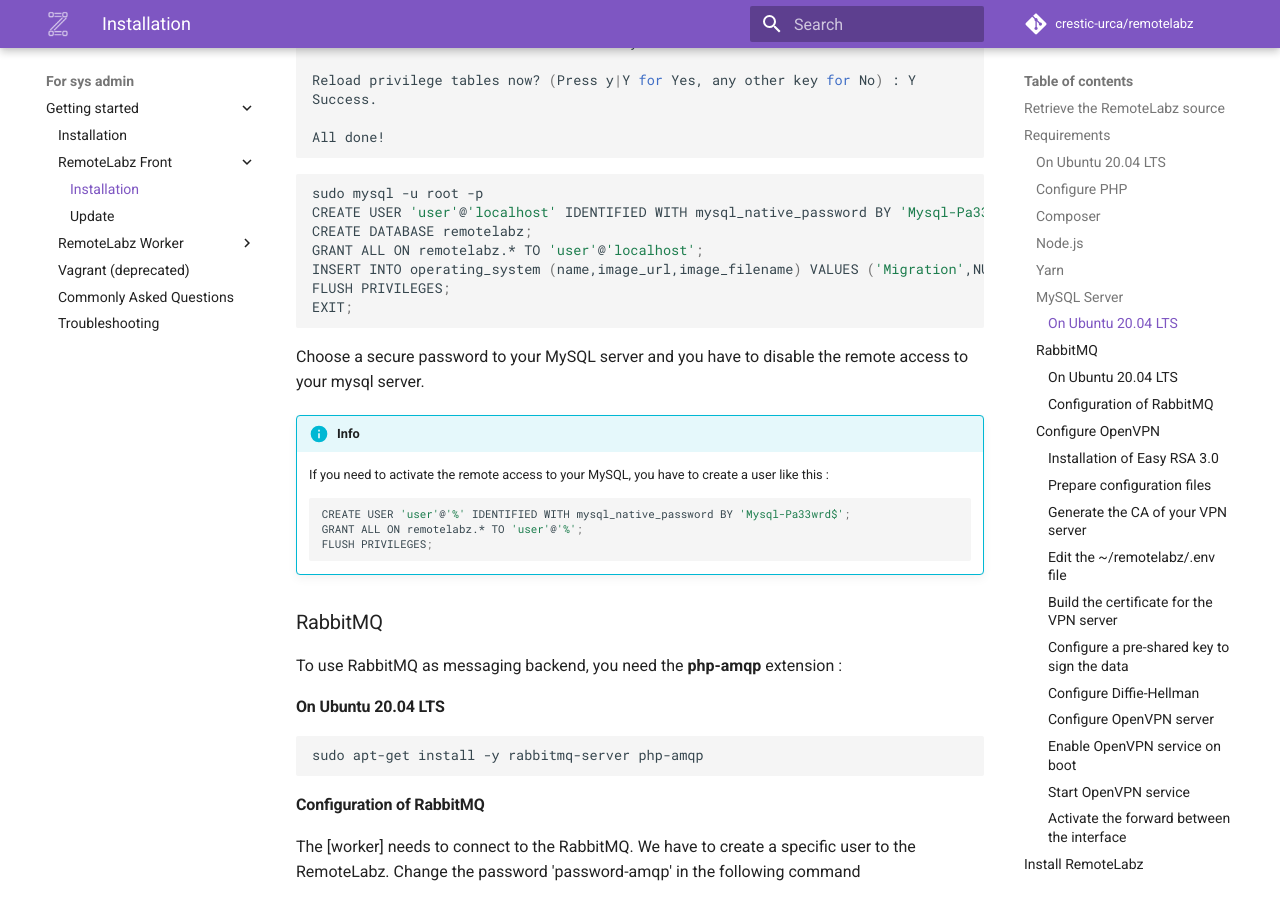
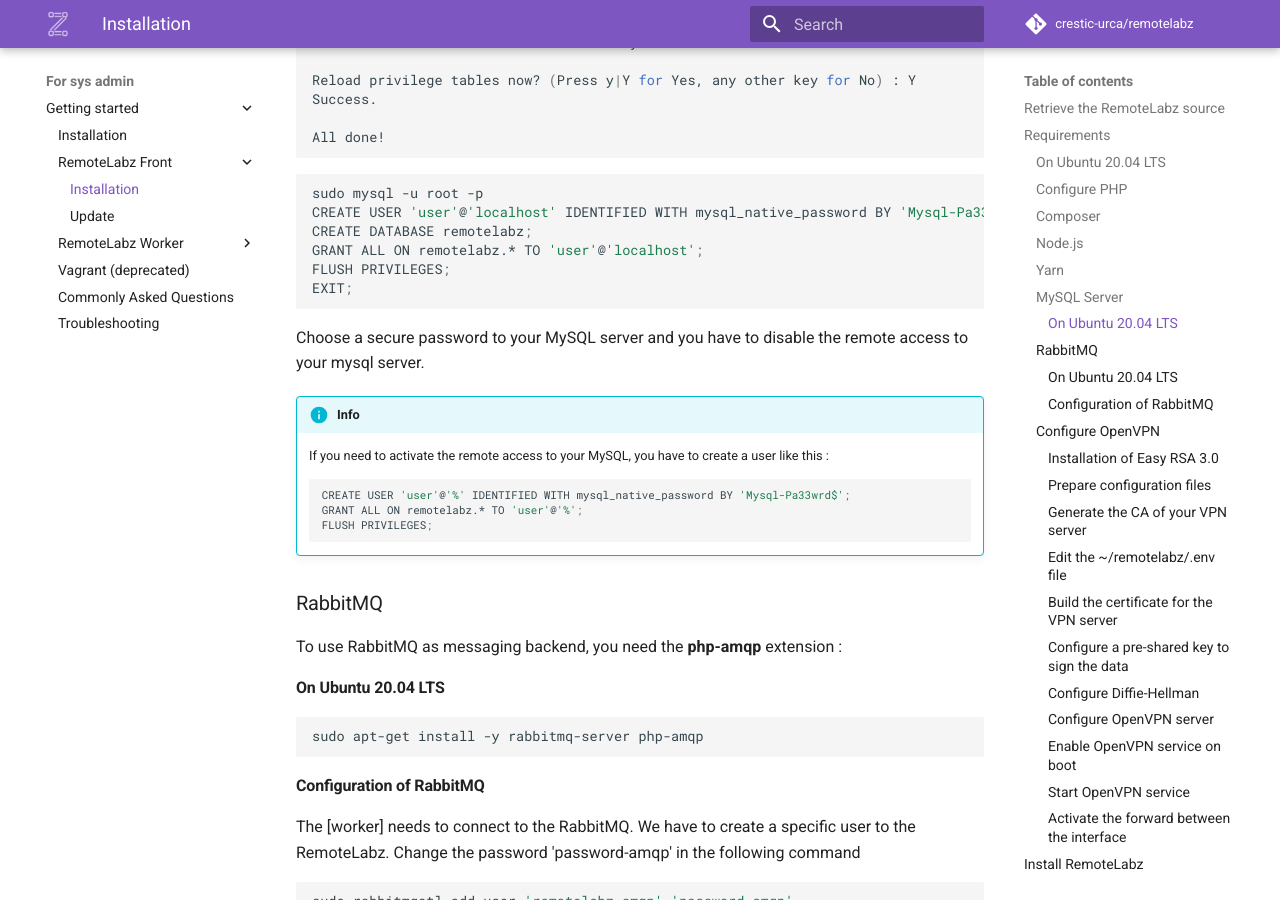
Before and after one commit to remotelabz/remotelabz-docs, an MkDocs documentation site: the page built from docs/administrators/getting-started/ubuntu-front.md, in a window 1280 px wide and 900 px high, scrolled down 3292 px. Built offline with MkDocs 1.6.1 and Material for MkDocs 9.7.7, drawn with Linux system fonts in a browser that asks for light colours; comment, search, counter and statistics services are not loaded.

Commit message:
delete insert migration in mysql

````diff
--- a/docs/administrators/getting-started/ubuntu-front.md
+++ b/docs/administrators/getting-started/ubuntu-front.md
@@ -149,7 +149,6 @@ sudo mysql -u root -p
 CREATE USER 'user'@'localhost' IDENTIFIED WITH mysql_native_password BY 'Mysql-Pa33wrd$';
 CREATE DATABASE remotelabz;
 GRANT ALL ON remotelabz.* TO 'user'@'localhost';
-INSERT INTO operating_system (name,image_url,image_filename) VALUES ('Migration',NULL,'lxc://Migration');
 FLUSH PRIVILEGES;
 EXIT;
 ```
@@ -451,7 +450,7 @@ To avoid the scan url, you can use fail2ban to ban IP they scan the ssh or web a
 
 ```bash
 sudo apt-get update
-sudo apt-get install fail2ban
+sudo apt-get install -y fail2ban
 sudo service fail2ban restart
 ```
 
````
